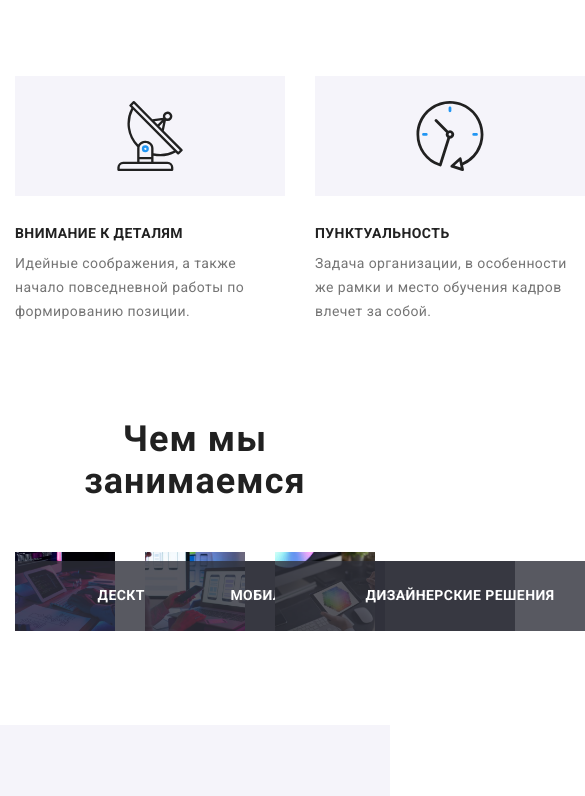
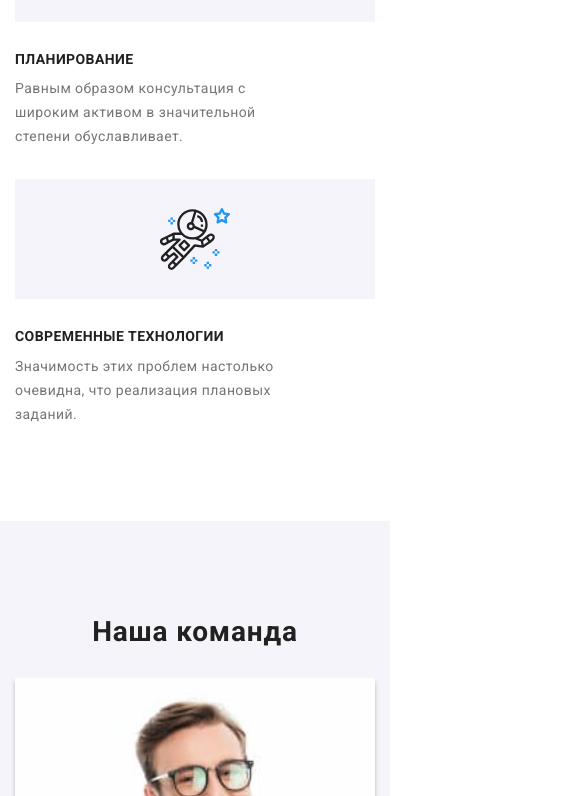
Before and after one commit to MazkaAndrii/goit-markup-hw-08, a plain HTML site: page index.html in a window 390 px wide. Shown: the part 748-1544 px from the top of the page, 585 px wide, since content can reach past the window. Drawn offline with nearby package versions, Linux system fonts and the light colour scheme.

Commit message:
btabotmfix

```diff
--- a/index.html
+++ b/index.html
@@ -19,7 +19,7 @@
    </head>
 
    <body>
-      <header class="header">
+      <!-- <header class="header">
          <div class="container header__container">
             <a lang="en" href="./index.html" class="logo logo__header"
                >Web<span class="logo__dark">Studio</span>
@@ -54,14 +54,14 @@
                </li>
             </ul>
          </div>
-      </header>
+      </header> -->
       <main>
-         <section class="hero overlay">
+         <!-- <section class="hero overlay">
             <div class="container">
                <h1 class="hero-h">Эффективные решения для вашего бизнеса</h1>
                <button type="button" class="hero-bt" data-modal-open>Заказать услугу</button>
             </div>
-         </section>
+         </section> -->
 
          <section class="section">
             <div class="container">
@@ -330,7 +330,7 @@
                </ul>
             </div>
          </section>
-         <section class="customers section">
+         <!-- <section class="customers section">
             <div class="container">
                <h2 class="section__title">Постоянные клиенты</h2>
                <ul class="customers-list list">
@@ -381,9 +381,9 @@
                   </li>
                </ul>
             </div>
-         </section>
+         </section> -->
       </main>
-      <footer class="footer">
+      <!-- <footer class="footer">
          <div class="container footer__container">
             <div class="footer__contacts">
                <a lang="en" href="./index.html" class="logo logo-footer"
@@ -471,7 +471,7 @@
                </button>
             </form>
          </div>
-      </footer>
+      </footer> -->
       <div class="backdrop is-hidden" data-modal>
          <div class="modal">
             <button type="button" class="bt-modal" data-modal-close>
--- a/sass/base/_common.scss
+++ b/sass/base/_common.scss
@@ -4,6 +4,7 @@
    margin-bottom: 0px;
    padding: 0px;
    display: flex;
+   flex-wrap: wrap;
    align-items: center;
    gap: 30px;
 }
--- a/sass/components/_container.scss
+++ b/sass/components/_container.scss
@@ -2,7 +2,8 @@
    width: 100%;
    padding-left: 15px;
    padding-right: 15px;
-   margin: 0 auto;
+   margin-left: auto;
+   margin-right: auto;
    @include mobile {
     width: 480px;
   }
--- a/sass/components/_placeholders.scss
+++ b/sass/components/_placeholders.scss
@@ -1,10 +1,15 @@
 %sectiontitle {
    font-weight: var(--font-weight);
-   font-size: 36px;
-   line-height: 1.17;
+   font-size: 28px;
+   line-height: 1.18;
    text-align: center;
    letter-spacing: 0.03em;
    color: var(--text-color);
    margin: 0 auto;
+   margin-bottom: 30px;
+   @include desktop {
+   font-size: 36px;
+   line-height: 1.17;
    margin-bottom: 50px;
+   }
 }
--- a/sass/layout/_about.scss
+++ b/sass/layout/_about.scss
@@ -1,6 +1,9 @@
 .section--nopaddingtop {
    padding: 0px 0px 94px 0px;
-}
+   @media screen and (max-width: 1200px) {
+    display: none;
+   }
+  }
 .about__iconbox {
    position: relative;
 }
--- a/sass/layout/_benefits.scss
+++ b/sass/layout/_benefits.scss
@@ -1,12 +1,37 @@
+.benefits__item {
+   display: block;
+   width: 100%;
+
+   @include mobile {
+      width: 450px;
+         }
+   @include tablet {
+      width: 354px;
+   }
+   @include desktop {
+      width: 270px;
+   }
+
+}
 .benefits__iconbox {
    display: flex;
    justify-content: center;
    align-items: center;
    background-color: #f5f4fa;
    margin-bottom: 30px;
-   width: 270px;
    height: 120px;
+
+   @include mobile {
+      width: 450px;
+         }
+   @include tablet {
+      width: 354px;
+   }
+   @include desktop {
+      width: 270px;
+   }
 }
+
 .benefits__header {
    font-weight: var(--font-weight);
    font-size: 14px;
--- a/sass/layout/_header.scss
+++ b/sass/layout/_header.scss
@@ -3,6 +3,7 @@
    padding: 24px 0 25px;
 }
 .header__container {
+   display: block;
    display: flex;
    align-items: center;
 }
--- a/sass/layout/_our-team.scss
+++ b/sass/layout/_our-team.scss
@@ -4,8 +4,17 @@
 .ourteam__items {
    background-color: var(--accent-color);
    border-radius: 0px 0px 4px 4px;
-   width: calc((100% - 30px) / 3);
+   width: 100%;
    box-shadow: 0px 4px 4px rgba(0, 0, 0, 0.25);
+   @include mobile {
+      width: 100%;
+   }
+   @include tablet {
+     width: calc((100% - 30px) / 2);
+   }
+   @include desktop {
+     width: calc((100% - 90px) / 4);
+   }
 }
 .ourteam__header {
    font-weight: 500;
--- a/sass/main.scss
+++ b/sass/main.scss
@@ -1,8 +1,8 @@
 @import './utils/variables';
+@import './base/reset';
+@import './base/common';
+@import './utils/hidden';
 @import './utils/mixins';
-@import './base/reset';
-@import './utils/hidden';
-@import './base/common';
 @import './components/container';
 @import './components/placeholders';
 @import './layout/header';
```
Also changed, not shown: css/main.css, css/main.min.css, 2 other files.
